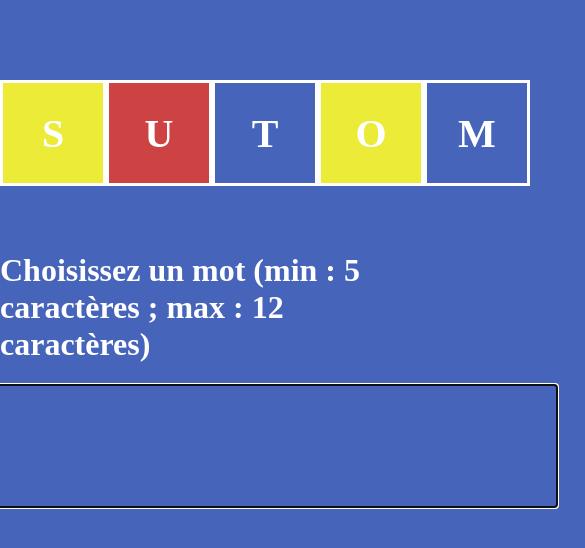
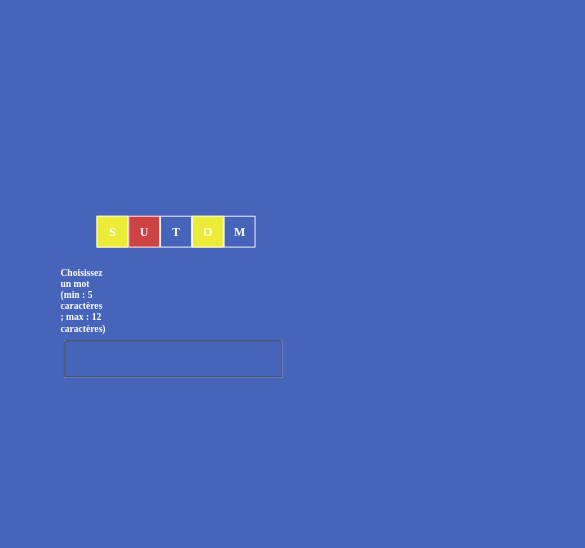
Before and after one commit to galima10/Motus, a plain HTML site: page index.html in a window 390 px wide. Shown: the top 548 px of the page, 585 px wide, since content can reach past the window. Drawn offline with Linux system fonts and the light colour scheme.

Commit message:
media queries

```diff
--- a/css/motus.css
+++ b/css/motus.css
@@ -1,3 +1,10 @@
+.input{
+    width: 1em;
+    opacity: 0;
+    cursor: default;
+}
+
+
 .texte{
     background-color: yellow;
     width: 15em;
@@ -119,3 +126,27 @@ body{
 .op0{
     opacity: 0;
 }
+
+@media (max-width: 767px) {
+    .mobile{
+        transform: scale(.3);
+    }
+    .input{
+        opacity: 1;
+    }
+    body{
+        overflow-x: hidden;
+        width: 150px;
+    }
+    .inputchoix{
+        position: relative;
+        left: 200%;
+    }
+    .Titre{
+        left: 80%;
+    }
+}
+
+@media (max-width: 767px) and (orientation: landscape) {
+
+}
--- a/index.html
+++ b/index.html
@@ -7,8 +7,8 @@
     <link href="css/motus.css" rel="stylesheet" type="text/css">
 </head>
 <body>
-    <input type="text" id="input" oninput="this.value = this.value.toUpperCase();">
-    <div style="background-color: rgb(71, 100, 187); width: 12em; height: 2.5em; position: absolute; top: 0; left: 0;"></div>
+    <div class="mobile">
+    <input type="text" id="input" oninput="this.value = this.value.toUpperCase();" class="input">
     <div id="texte-input" class="texte none"></div>
     <div id="texte1" class="texte1 none"></div>
     <div id="lettres-container1" class="lettres-container"></div>
@@ -42,6 +42,7 @@
 
         </div>
     </div>
+</div>
 </body>
 <script src="js/motus.js"></script>
 </html>
```
